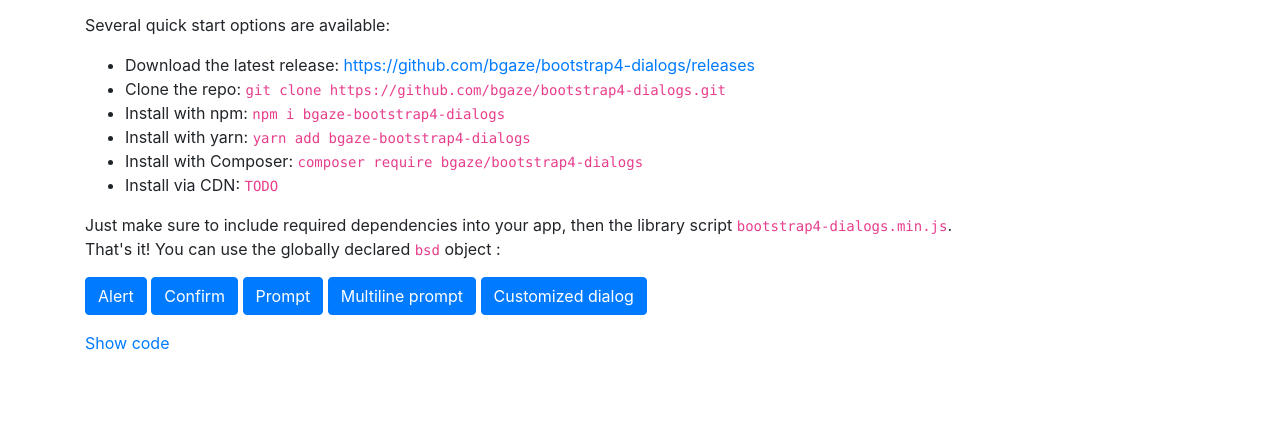
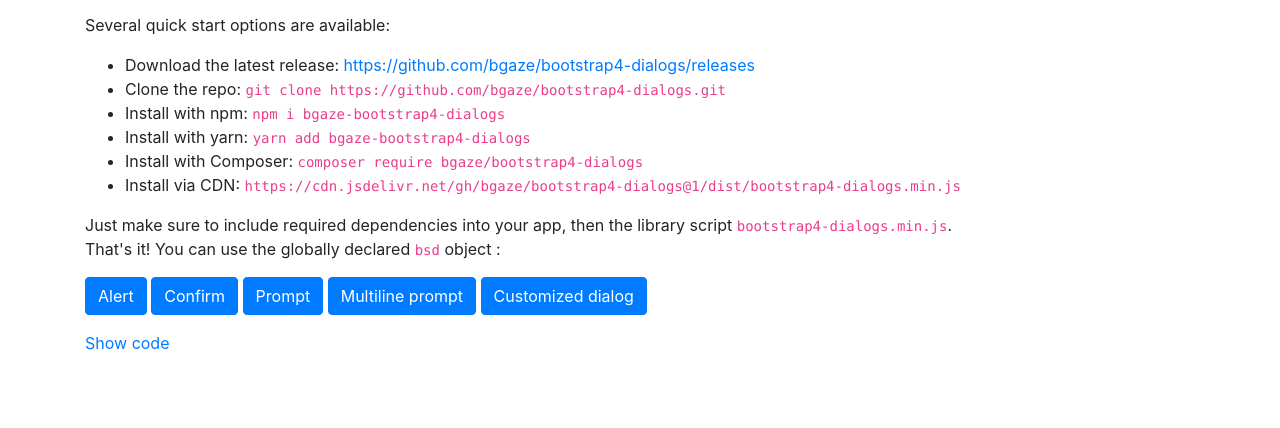
Before and after one commit to bgaze/bootstrap4-dialogs, a website: page doc.html in a window 1280 px wide. Shown: the part 215-643 px from the top of the page. Drawn offline with nearby package versions, Linux system fonts and the light colour scheme.

Commit message:
Added CDN url

```diff
--- a/doc.html
+++ b/doc.html
@@ -103,7 +103,7 @@
                             <li>Install with npm: <code>npm i bgaze-bootstrap4-dialogs</code></li>
                             <li>Install with yarn: <code>yarn add bgaze-bootstrap4-dialogs</code></li>
                             <li>Install with Composer: <code>composer require bgaze/bootstrap4-dialogs</code></li>
-                            <li>Install via CDN: <code>TODO</code></li>
+                            <li>Install via CDN: <code>https://cdn.jsdelivr.net/gh/bgaze/bootstrap4-dialogs@1/dist/bootstrap4-dialogs.min.js</code></li>
                         </ul>
 
                         <p>
@@ -803,7 +803,7 @@ bsd.prompt('Lorem ipsum dolor sit amet', {
         <script src="https://code.jquery.com/jquery-3.2.1.min.js" crossorigin="anonymous"></script>
         <script src="https://cdnjs.cloudflare.com/ajax/libs/popper.js/1.12.9/umd/popper.min.js" integrity="sha384-ApNbgh9B+Y1QKtv3Rn7W3mgPxhU9K/ScQsAP7hUibX39j7fakFPskvXusvfa0b4Q" crossorigin="anonymous"></script>
         <script src="https://maxcdn.bootstrapcdn.com/bootstrap/4.0.0/js/bootstrap.min.js" integrity="sha384-JZR6Spejh4U02d8jOt6vLEHfe/JQGiRRSQQxSfFWpi1MquVdAyjUar5+76PVCmYl" crossorigin="anonymous"></script>
-        <script src="dist/bootstrap4-dialogs.js" type="text/javascript"></script>
+        <script src="https://cdn.jsdelivr.net/gh/bgaze/bootstrap4-dialogs@1/dist/bootstrap4-dialogs.min.js" type="text/javascript"></script>
         <script type="text/javascript">
             hljs.initHighlightingOnLoad();
 
--- a/package.json
+++ b/package.json
@@ -1,6 +1,6 @@
 {
   "name": "bgaze-bootstrap4-dialogs",
-  "version": "1.0.4",
+  "version": "1.0.5",
   "license": "MIT",
   "description": "A collection of flexible dialogs based on Bootstrap 4 modals",
   "author": {
```
Also changed, not shown: src/doc.html (+2 -2 lines), README.md.
